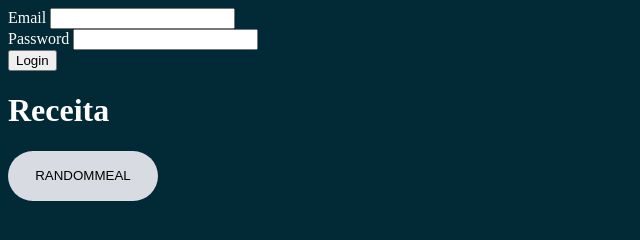
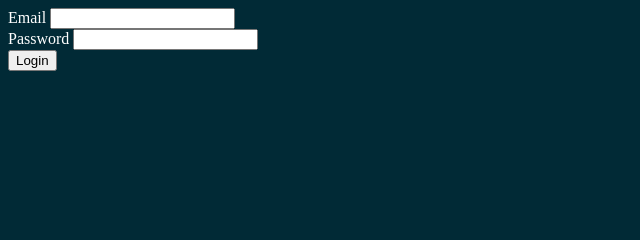
Before and after one commit to fonsecaa11/The-Meal-API, a plain HTML site: page frontend/index.html in a window 1280 px wide. Shown: the whole page, without its empty margins (0-640 px from the left). Drawn offline with Linux system fonts and the light colour scheme.

Commit message:
Update index.html

```diff
--- a/frontend/index.html
+++ b/frontend/index.html
@@ -24,16 +24,8 @@
         <button type="submit">Login</button>
     </form>
 
-        <h1>Receita</h1>
-        <button id="randomMeal">randomMeal</button>
         <div id="meal-container" style="text-align: center;">
         </div>
-
-        <!---- <h1>Receita</h1>
-        <div id="meal-container">
-            <button id="randomMeal">Receita Aleatoria</button>
-
-        </div> -->
 
         <script src="api/API.js"></script>
         <script src="api/Auth.js"></script>
```
